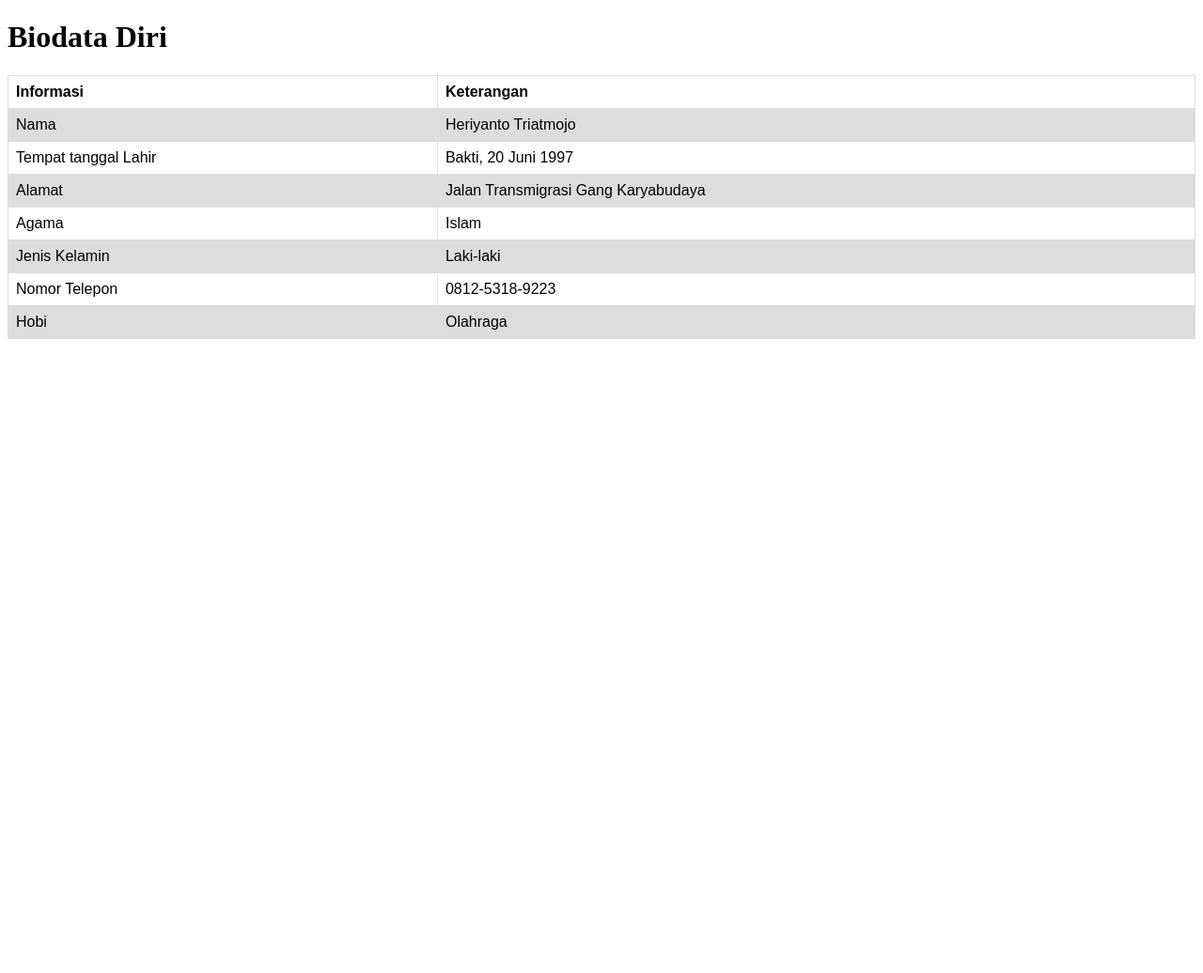
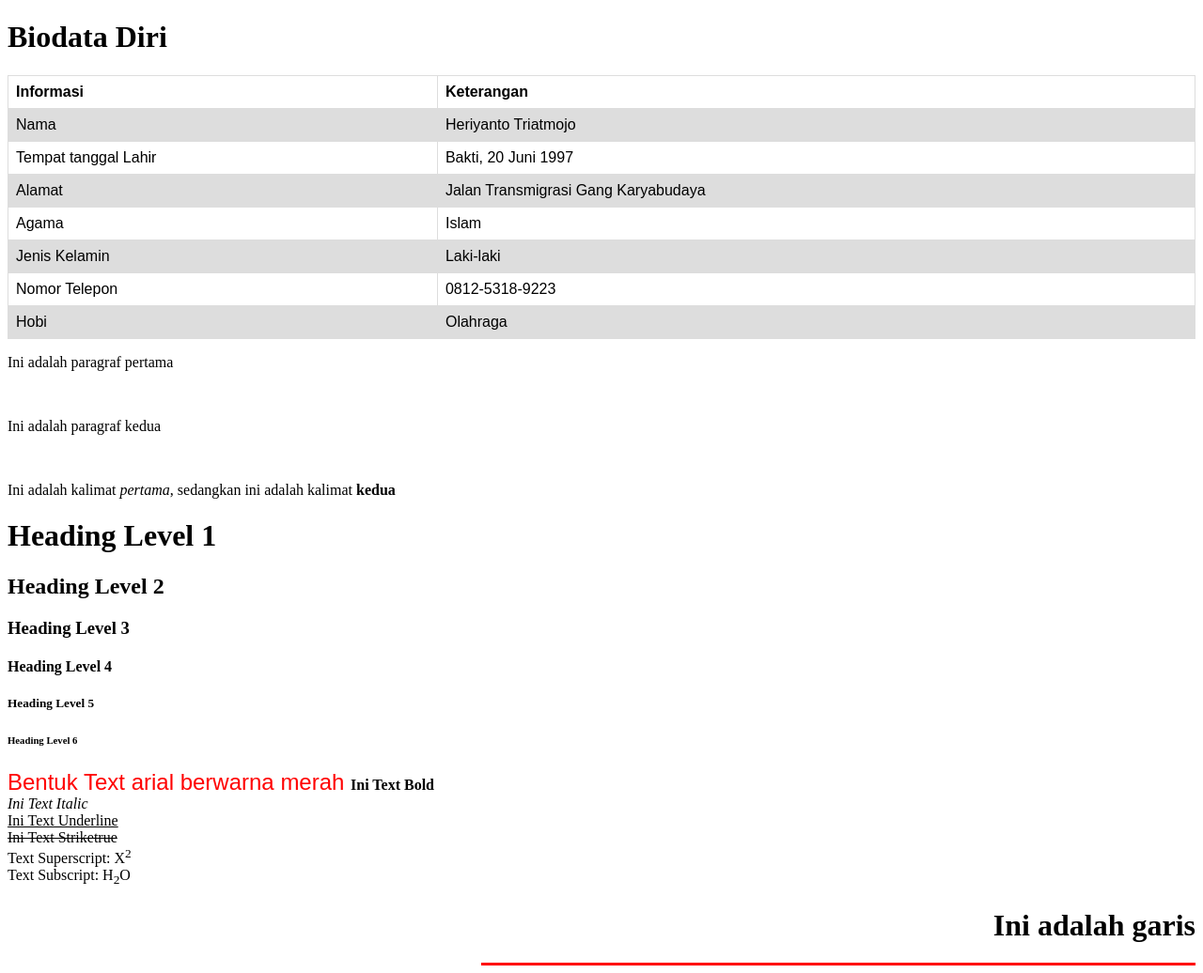
Before and after one commit to heriyantotri/heriyantotri.github.io, a plain HTML site: page index.html in a window 1280 px wide. Shown: the whole page at 94% size. Before the commit the page ends 800 px from the top, so only its background shows below. Drawn offline with Linux system fonts and the light colour scheme.

Commit message:
Update index.html

```diff
--- a/index.html
+++ b/index.html
@@ -78,6 +78,37 @@ tr:nth-child(even) {
   </tr>
 </table>
 
+<p>Ini adalah paragraf pertama</p>
+<br/>
+<p>Ini adalah paragraf kedua</p>
+
+<br/>
+
+	<p>Ini adalah kalimat <em>pertama</em>, sedangkan ini adalah kalimat <strong>kedua</strong></p>
+
+<h1>Heading Level 1</h1>
+<h2>Heading Level 2</h2>
+<h3>Heading Level 3</h3>
+<h4>Heading Level 4</h4>
+<h5>Heading Level 5</h5>
+<h6>Heading Level 6</h6>
+
+<font size="5pt" face="Arial" color="red">
+Bentuk Text arial berwarna merah
+</font>
+
+<b>Ini Text Bold</b><br>
+<i>Ini Text Italic</i><br>
+<u>Ini Text Underline</u><br>
+<s>Ini Text Striketrue</s></br>
+Text Superscript: X<sup>2</sup><br>
+Text Subscript: H<sub>2</sub>O
+
+<h1 align="right">Ini adalah garis</h1>
+<hr align="right" width="60%" height="1px" color="#FF0000"
+size="3">
+
+
 <!-- End your code here -->
 </body>
 </html>
```
